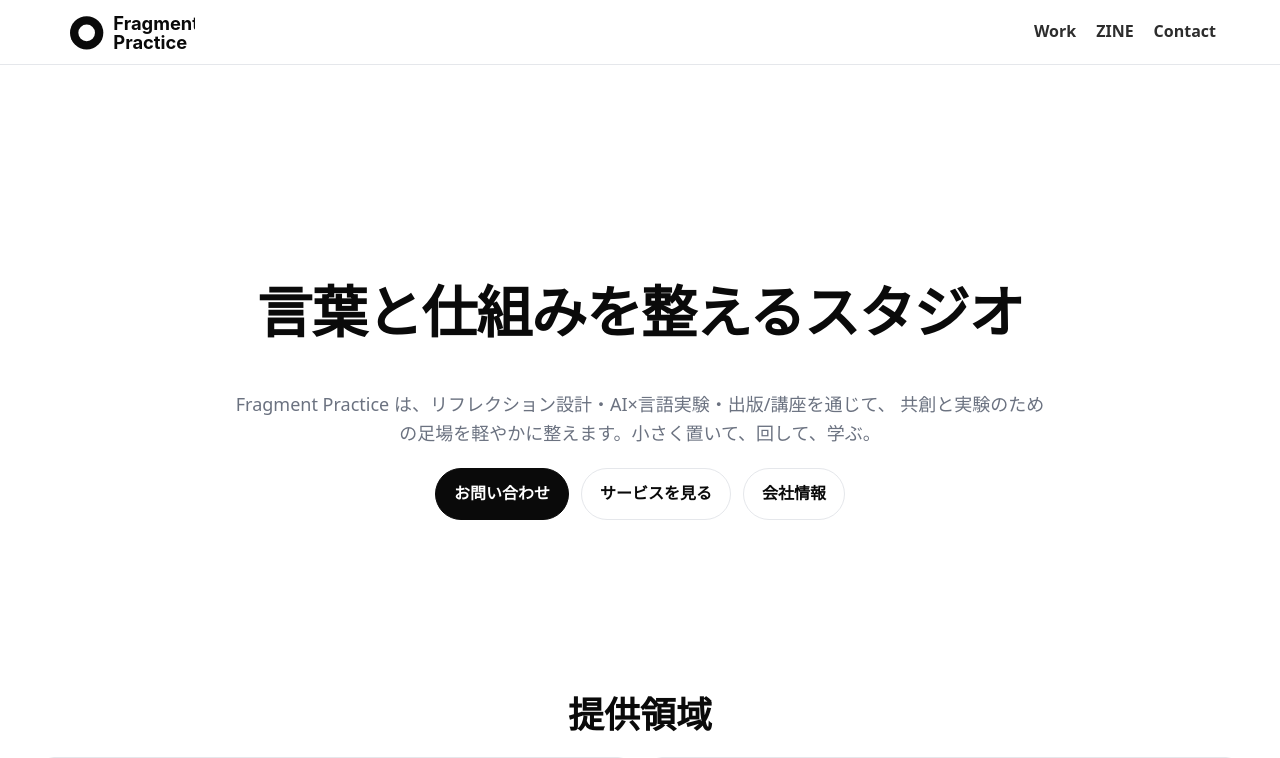
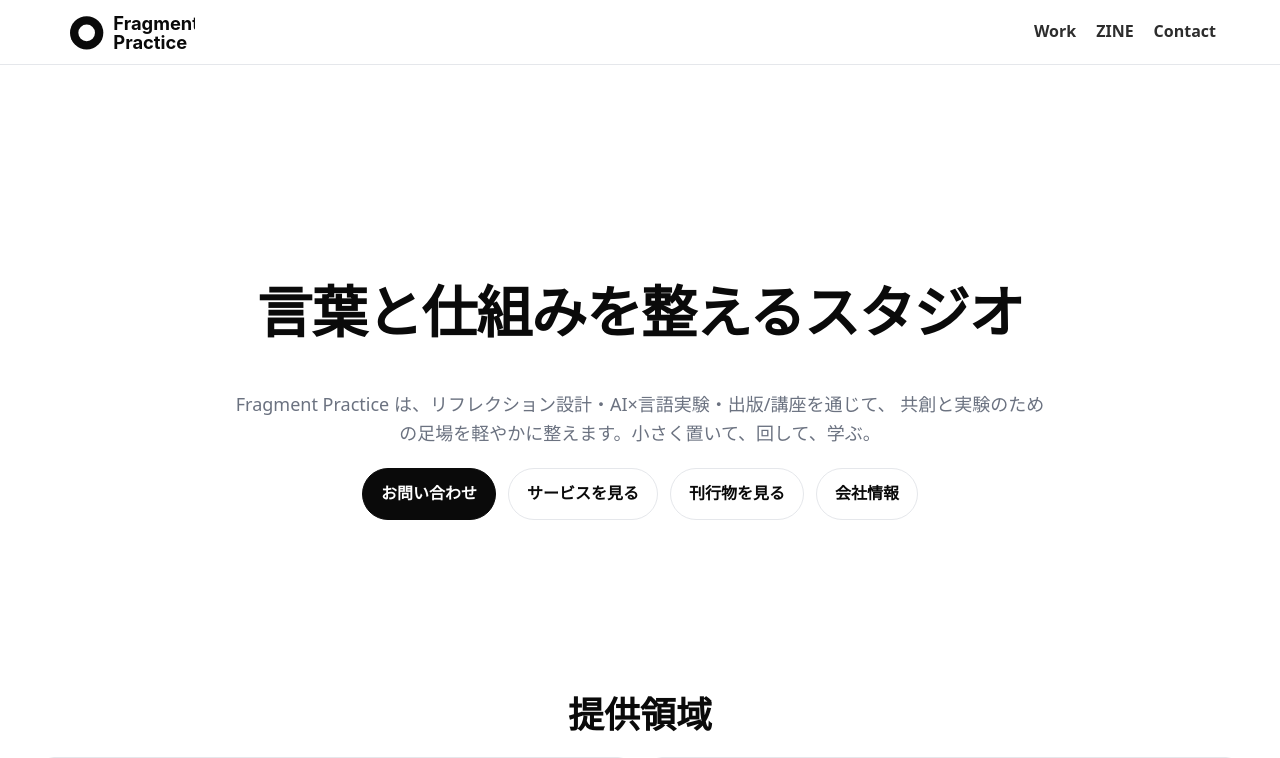
Before and after one commit to yasufrag/fragmentpractice.com, a Next.js app: page / in a window 1280 px wide. Shown: the top 758 px of the page. Built offline with nearby package versions, Linux system fonts and the light colour scheme.

Commit message:
commit fragmentpractice.com

```diff
--- a/src/app/page.tsx
+++ b/src/app/page.tsx
@@ -1,3 +1,4 @@
+// app/page.tsx
 export default function Home() {
   return (
     <div className="container section">
@@ -8,6 +9,7 @@ export default function Home() {
           Fragment Practice は、リフレクション設計・AI×言語実験・出版/講座を通じて、
           共創と実験のための足場を軽やかに整えます。小さく置いて、回して、学ぶ。
         </p>
+
         <div
           style={{
             marginTop: 20,
@@ -22,6 +24,9 @@ export default function Home() {
           </a>
           <a className="cta" href="/work" aria-label="サービスの詳細を見る">
             サービスを見る
+          </a>
+          <a className="cta" href="/zine" aria-label="刊行物を見る">
+            刊行物を見る
           </a>
           <a className="cta" href="/company" aria-label="会社情報を見る">
             会社情報
--- a/src/app/work/page.tsx
+++ b/src/app/work/page.tsx
@@ -1,4 +1,6 @@
 // app/work/page.tsx
+export const metadata = { title: "Work" };
+
 export default function Work() {
   return (
     <div className="container">
```
Also changed, not shown: src/app/layout.tsx (+4 -5 lines).
